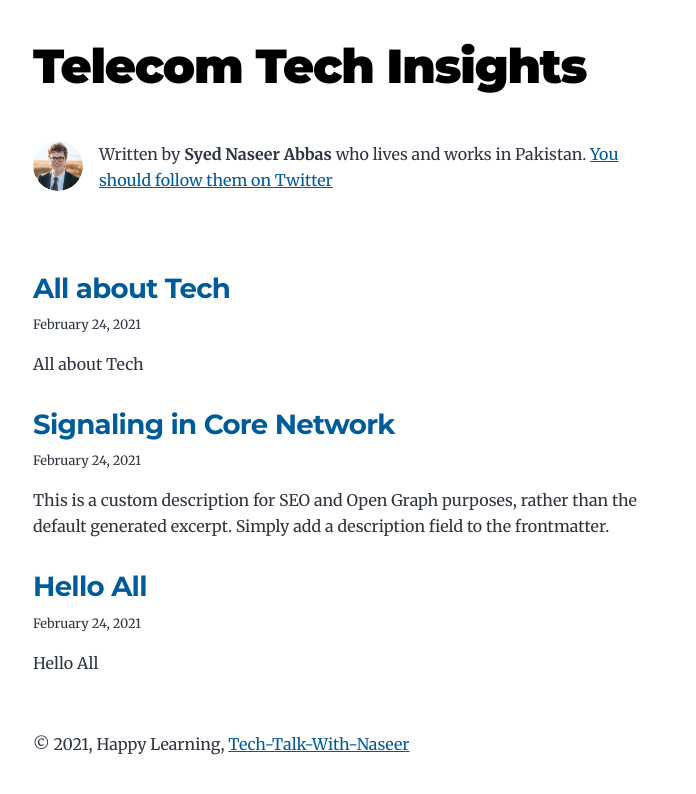
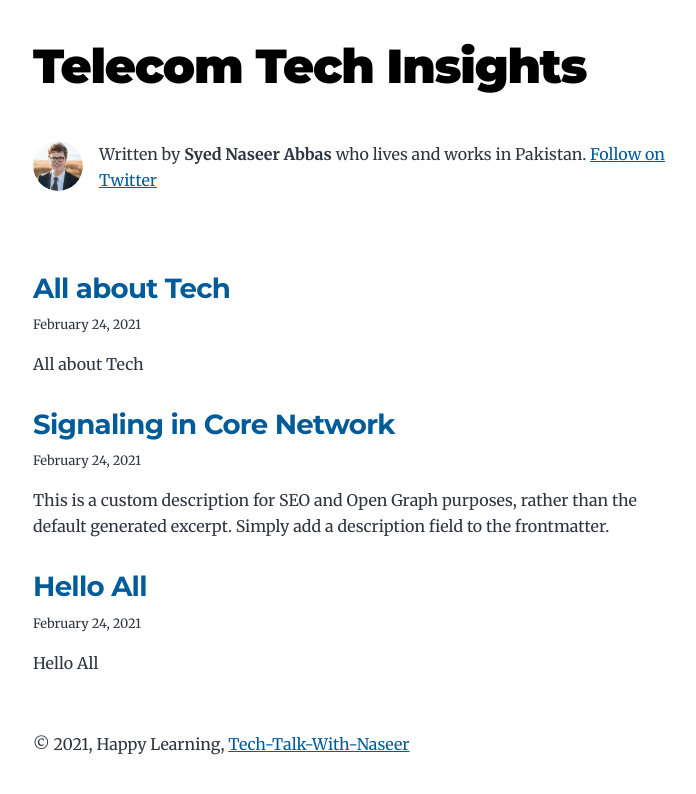
Before and after one commit to syed-naseer-abbas/myblogsstarter, a Gatsby site: page / in a window 1280 px wide. Shown: the whole page, without its empty margins (291-987 px from the left). Built offline with nearby package versions, Linux system fonts and the light colour scheme; Gatsby itself is replaced by a stand-in of ours.

Commit message:
Updated06

```diff
--- a/gatsby-config.js
+++ b/gatsby-config.js
@@ -8,7 +8,7 @@ module.exports = {
     description: `A starter blog demonstrating what Gatsby can do.`,
     siteUrl: `https://gatsby-starter-blog-demo.netlify.app/`,
     social: {
-      twitter: `kylemathews`,
+      twitter: `NaseerAbbas05`,
     },
   },
   plugins: [
--- a/src/components/bio.js
+++ b/src/components/bio.js
@@ -56,7 +56,7 @@ const Bio = () => {
           Written by <strong>{author.name}</strong> {author?.summary || null}
           {` `}
           <a href={`https://twitter.com/${social?.twitter || ``}`}>
-            You should follow them on Twitter
+            Follow on Twitter
           </a>
         </p>
       )}
```
